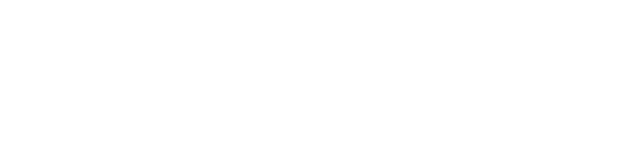
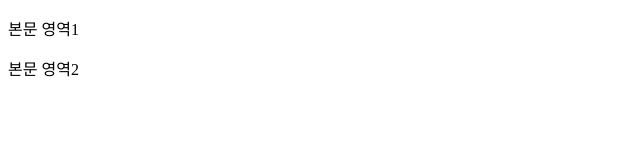
Before and after one commit to muujig27/Web_Project1, a plain HTML site: page main.html in a window 1280 px wide. Shown: the whole page, without its empty margins (0-640 px from the left). Drawn offline with Linux system fonts and the light colour scheme.

Commit message:
second_html

```diff
--- a/main.html
+++ b/main.html
@@ -1 +1,10 @@
 <!DOCTYPE html>
+<html>
+    <head>
+        <title>제목 영역</title>
+    </head>
+    <body>
+        <p>본문 영역1</p>
+        <p>본문 영역2</p>
+    </body>
+</html>
```
